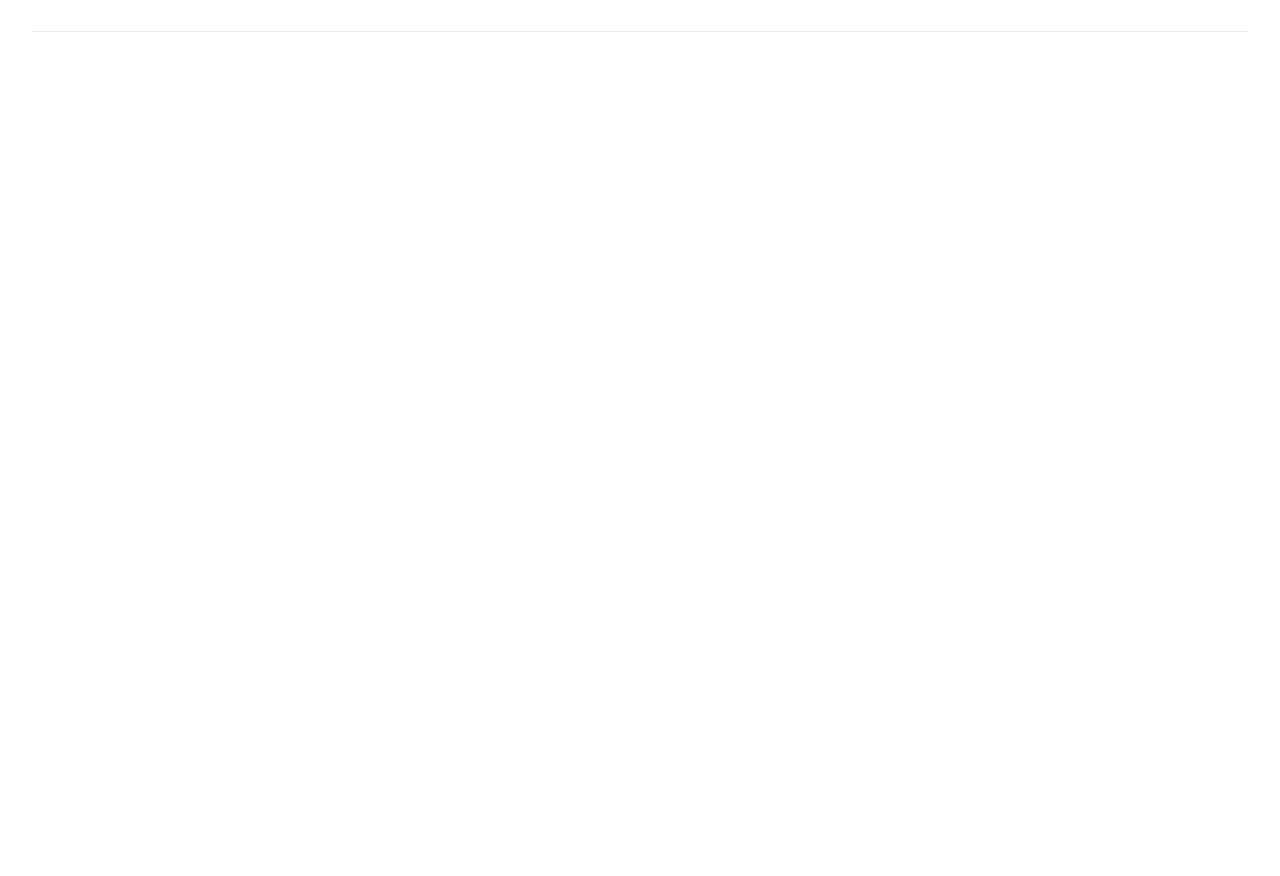
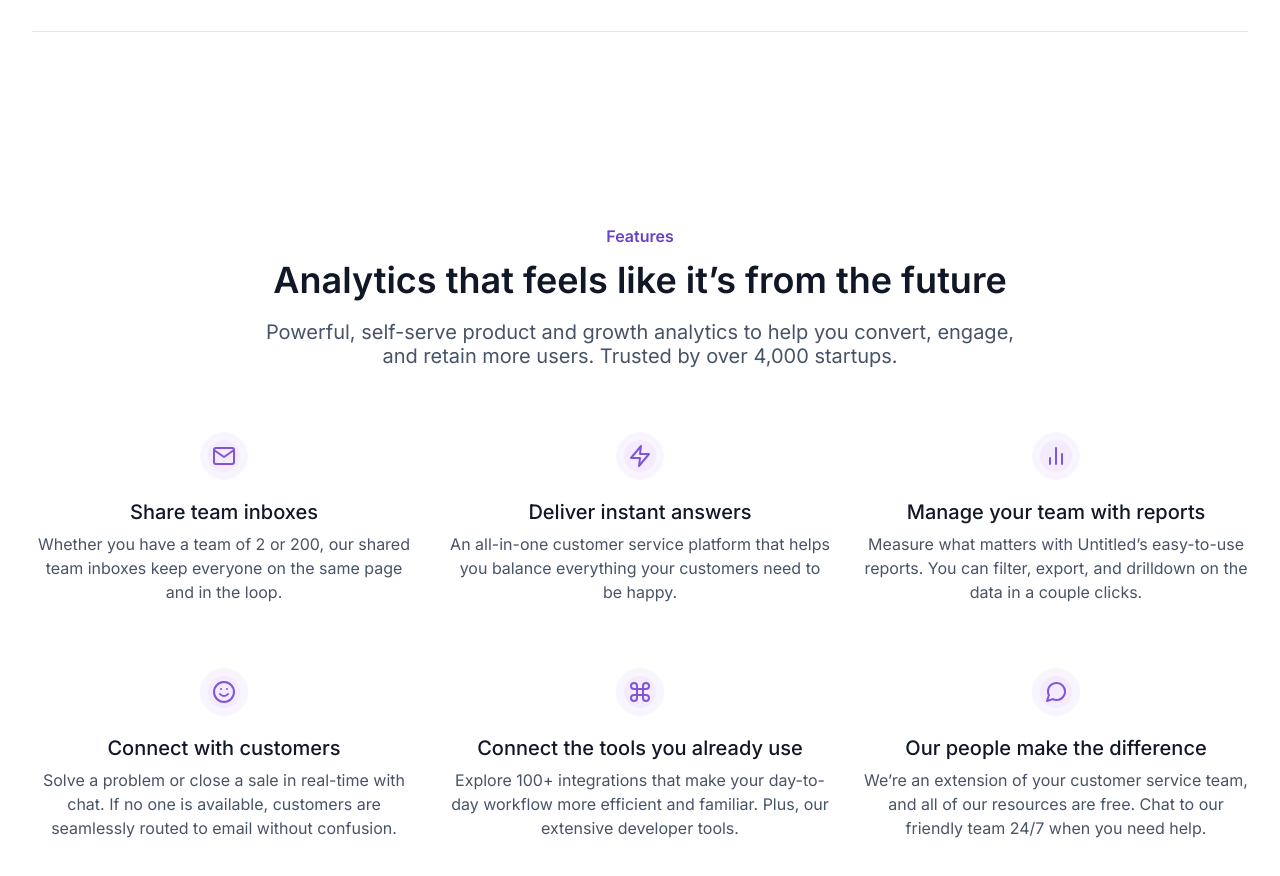
Before and after one commit to manamachado/untitled-ui, a Next.js app: page / in a window 1280 px wide. Shown: the part 1800-2676 px from the top of the page. Before the commit the page ends 1928 px from the top, so only its background shows below. Built offline with nearby package versions, Linux system fonts and the light colour scheme.

Commit message:
chore: added features component

```diff
--- /dev/null
+++ b/src/app/components/Features/ItemFeature.tsx
@@ -0,0 +1,19 @@
+import { ReactNode } from 'react';
+
+interface ItemFeatureProps {
+  icon: ReactNode;
+  title: string;
+  text: string;
+}
+
+export function ItemFeature({ icon, title, text }: ItemFeatureProps) {
+  return (
+    <div className="text-center w-full max-w-96">
+      <div className="w-12 h-12 bg-brand-100 rounded-full mx-auto border-8 border-brand-50 mb-5 flex items-center justify-center">
+        {icon}
+      </div>
+      <h3 className="text-gray-900 text-xl/6 font-medium mb-2">{title}</h3>
+      <p className="text-gray-600 leading-6">{text}</p>
+    </div>
+  );
+}
--- /dev/null
+++ b/src/app/components/Features/index.tsx
@@ -0,0 +1,64 @@
+import {
+  FiBarChart2,
+  FiCommand,
+  FiMail,
+  FiMessageCircle,
+  FiSmile,
+  FiZap,
+} from 'react-icons/fi';
+import { GridContainer } from '../GridContainer';
+import { ItemFeature } from './ItemFeature';
+
+export function Features() {
+  return (
+    <section className="py-24">
+      <GridContainer>
+        <div className="text-center mb-16">
+          <small className="block text-base text-brand-700 font-semibold mb-3">
+            Features
+          </small>
+          <h2 className="text-4xl font-semibold text-gray-900 tracking-tighter-[-0.72px] mb-5">
+            Analytics that feels like it’s from the future
+          </h2>
+          <p className="text-xl/6 text-gray-600 max-w-3xl mx-auto">
+            Powerful, self-serve product and growth analytics to help you
+            convert, engage, and retain more users. Trusted by over 4,000
+            startups.
+          </p>
+        </div>
+        <div className="grid grid-cols-3 gap-x-8 gap-y-16">
+          <ItemFeature
+            icon={<FiMail size={24} className="text-brand-600" />}
+            title="Share team inboxes"
+            text="Whether you have a team of 2 or 200, our shared team inboxes keep everyone on the same page and in the loop."
+          />
+          <ItemFeature
+            icon={<FiZap size={24} className="text-brand-600" />}
+            title="Deliver instant answers"
+            text="An all-in-one customer service platform that helps you balance everything your customers need to be happy."
+          />
+          <ItemFeature
+            icon={<FiBarChart2 size={24} className="text-brand-600" />}
+            title="Manage your team with reports"
+            text="Measure what matters with Untitled’s easy-to-use reports. You can filter, export, and drilldown on the data in a couple clicks."
+          />
+          <ItemFeature
+            icon={<FiSmile size={24} className="text-brand-600" />}
+            title="Connect with customers"
+            text="Solve a problem or close a sale in real-time with chat. If no one is available, customers are seamlessly routed to email without confusion."
+          />
+          <ItemFeature
+            icon={<FiCommand size={24} className="text-brand-600" />}
+            title="Connect the tools you already use"
+            text="Explore 100+ integrations that make your day-to-day workflow more efficient and familiar. Plus, our extensive developer tools."
+          />
+          <ItemFeature
+            icon={<FiMessageCircle size={24} className="text-brand-600" />}
+            title="Our people make the difference"
+            text="We’re an extension of your customer service team, and all of our resources are free. Chat to our friendly team 24/7 when you need help."
+          />
+        </div>
+      </GridContainer>
+    </section>
+  );
+}
--- a/src/app/layout.tsx
+++ b/src/app/layout.tsx
@@ -16,7 +16,7 @@ export default function RootLayout({
 }>) {
   return (
     <html lang="pt-br">
-      <body className={inter.className}>{children}</body>
+      <body className={`${inter.className} antialiased`}>{children}</body>
     </html>
   );
 }
--- a/src/app/page.tsx
+++ b/src/app/page.tsx
@@ -1,4 +1,5 @@
 import { Companies } from './components/Companies';
+import { Features } from './components/Features';
 import { Header } from './components/Header';
 import { HeroSection } from './components/HeroSection';
 
@@ -8,6 +9,7 @@ export default function Home() {
       <Header />
       <HeroSection />
       <Companies />
+      <Features />
     </>
   );
 }
--- a/tailwind.config.ts
+++ b/tailwind.config.ts
@@ -10,6 +10,7 @@ const config: Config = {
     extend: {
       colors: {
         'brand-50': '#F9F5FF',
+        'brand-100': '#F4EBFF',
         'brand-200': '#E9D7FE',
         'brand-600': '#7F56D9',
         'brand-700': '#6941C6',
```
